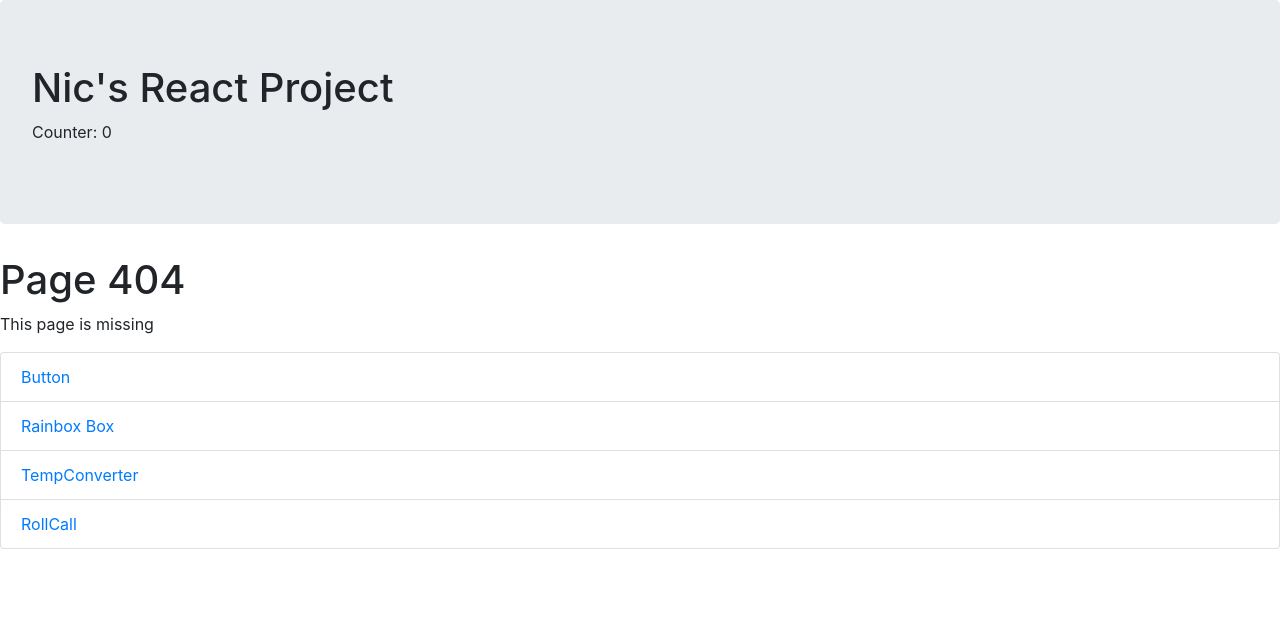
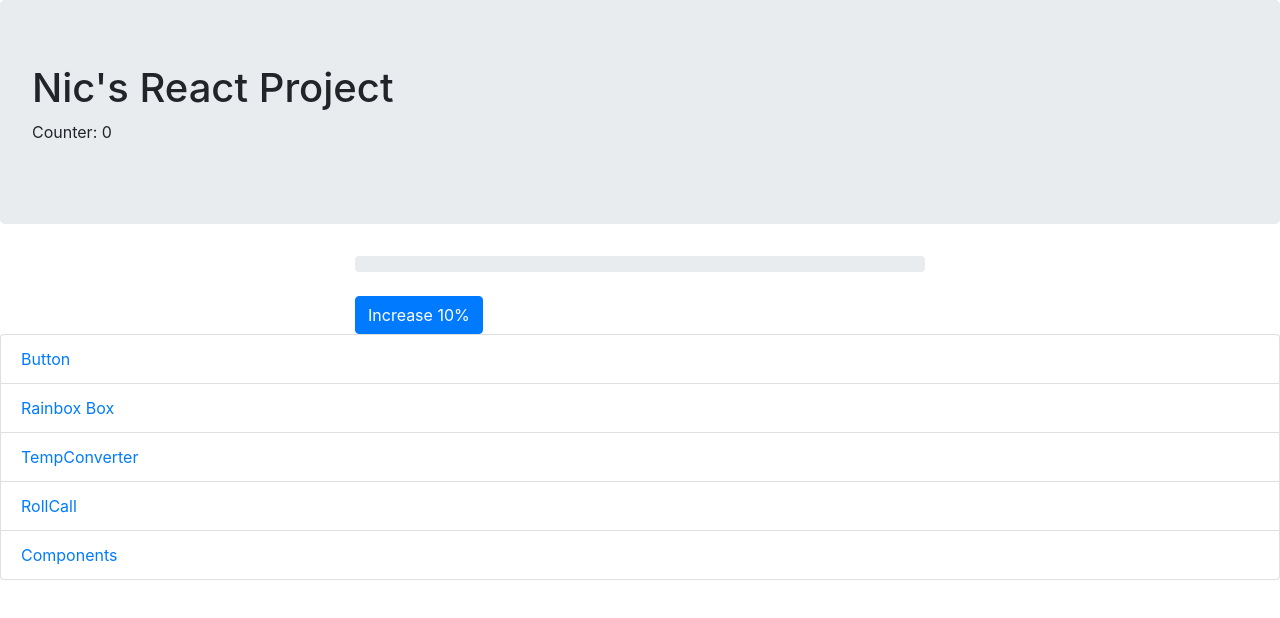
Before and after one commit to NicJr1110/react-nic-app, a React (Create React App) app: page /components in a window 1280 px wide. Before the commit this address had no page. Shown: the top 618 px of the page. Built offline with nearby package versions, Linux system fonts and the light colour scheme.

Commit message:
Add Progress Component

```diff
--- a/src/App.js
+++ b/src/App.js
@@ -15,6 +15,7 @@ import RollCall from "./week9/RollCall";
 import FourOhFour from "./FourOhFour";
 import Square from "./week9/Square";
 import StepCounter from "./week9/StepCounter";
+import Components from "./Components";
 
 
 
@@ -51,6 +52,7 @@ const App = () => (         //  the function has a capital as Babbel turns this
         <Route exact path = "/steps/:max/:step" render={ ( { match } ) => (
           <StepCounter max={ +match.params.max } step={ +match.params.step } />
         )} />
+        <Route exact path = "/components"  component = { Components } />
         <Route component = { FourOhFour }/>
       </Switch>
       <Footer />
--- /dev/null
+++ b/src/Components.js
@@ -0,0 +1,18 @@
+import React from 'react'; // This is what makes the file aware it is a react file. So always needed
+import Progress from './components/Progress'
+
+
+const Components = () => (
+  <div className = "col-md-auto container-md" style = { {
+    width: 600
+    } }>
+        <Progress />
+
+
+  </div>
+
+);
+
+
+
+export default Components;
--- a/src/Footer.js
+++ b/src/Footer.js
@@ -15,6 +15,9 @@ const Footer = () => (
         <li className ="list-group-item" >
             <Link to="/rollcall">RollCall</Link>
         </li>
+        <li className ="list-group-item" >
+            <Link to="/components">Components</Link>
+        </li>
     </ul>
 );
 
--- /dev/null
+++ b/src/components/Progress.js
@@ -0,0 +1,44 @@
+import React, { Component } from 'react';
+import ProgressBar from 'react-bootstrap/ProgressBar'
+import { Button } from 'react-bootstrap';
+
+class Progress extends Component {
+    constructor(props){
+        super(props)
+
+        this.state = {
+            value: "0"
+        }
+
+        this.handleClick = this.handleClick.bind(this);
+    }
+
+    handleClick() {
+        let { value } = this.state;
+
+        this.setState({
+            value: +value === 100 ? 100 : +value + 10
+        })
+
+
+    }
+
+
+    render() {
+        let { value } = this.state;
+        return(
+            <>
+                <ProgressBar>
+                    <ProgressBar striped variant="success" now={ +value } label= { `${value}%` }  animated={true} />
+                </ProgressBar>
+                <br/>
+                <Button variant = { value === 100 ? "disabled" : "primary" }
+                    onClick = { this.handleClick }
+                >Increase 10%</Button>
+
+            </>
+        )
+    }s
+}
+
+export default Progress;
```
